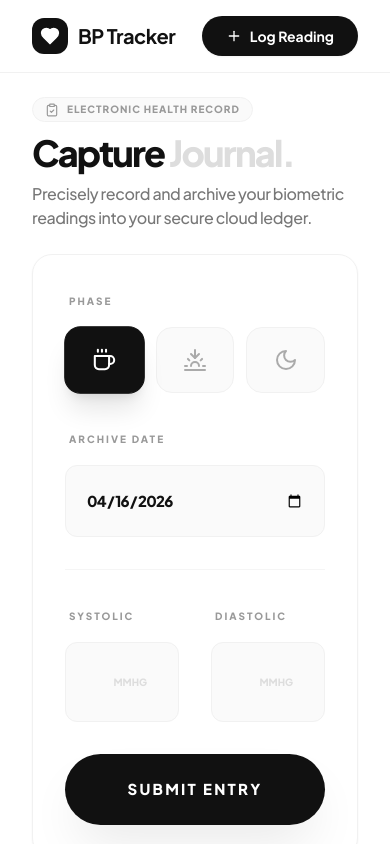
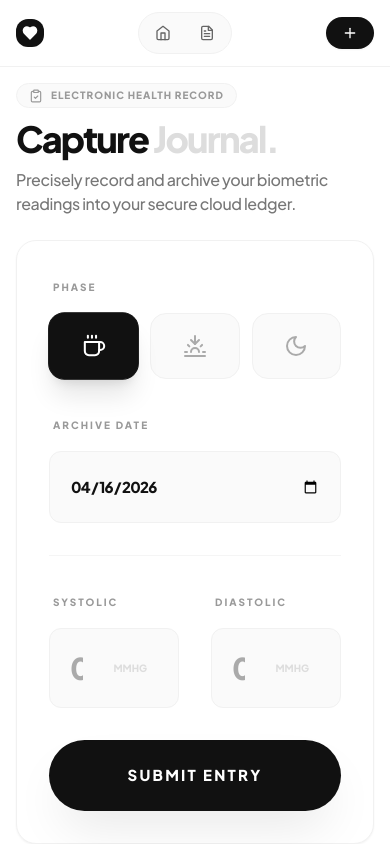
Before and after one commit to adeshasur/Personal-Blood-Pressure-Tracker, a React (Create React App) app: page /log in a window 390 px wide. Built offline with nearby package versions, Linux system fonts and the light colour scheme; no server answers; the database is empty.

Commit message:
style: improve mobile responsiveness in layout and dashboard

```diff
--- a/src/App.jsx
+++ b/src/App.jsx
@@ -11,7 +11,7 @@ const NavLink = ({ to, children }) => {
   return (
     <Link
       to={to}
-      className={`flex items-center gap-2 px-5 py-2.5 text-sm font-semibold rounded-full transition-all duration-300 ${
+      className={`flex items-center gap-1.5 sm:gap-2 px-3 sm:px-5 py-2 sm:py-2.5 text-xs sm:text-sm font-semibold rounded-full transition-all duration-300 ${
         isActive
           ? 'text-white bg-[#111111]'
           : 'text-[#666666] hover:text-[#111111] hover:bg-[#FAFAFA]'
@@ -28,35 +28,35 @@ function App() {
       <div className="h-screen w-full bg-white flex flex-col overflow-hidden">
         {/* Minimal Navigation */}
         <nav className="flex-shrink-0 sticky top-0 z-50 bg-white/80 backdrop-blur-md border-b border-[#F1F1F1]">
-          <div className="w-full px-8 md:px-12 py-4 flex items-center justify-between">
+          <div className="w-full px-4 sm:px-8 md:px-12 py-3 sm:py-4 flex items-center justify-between">
 
             {/* Logo */}
-            <Link to="/" className="flex items-center gap-2.5 group">
-              <div className="p-2 bg-[#111111] text-white rounded-xl group-hover:scale-105 transition-transform duration-300">
-                <Heart className="w-5 h-5 fill-current" />
+            <Link to="/" className="flex items-center gap-2 sm:gap-2.5 group">
+              <div className="p-1.5 sm:p-2 bg-[#111111] text-white rounded-xl group-hover:scale-105 transition-transform duration-300">
+                <Heart className="w-4 h-4 sm:w-5 sm:h-5 fill-current" />
               </div>
-              <span className="font-bold text-xl tracking-tight text-[#111111]">BP Tracker</span>
+              <span className="hidden sm:block font-bold text-lg sm:text-xl tracking-tight text-[#111111]">BP Tracker</span>
             </Link>
 
             {/* Navigation Links */}
-            <div className="hidden md:flex items-center gap-1 p-1 bg-[#FAFAFA] rounded-full border border-[#F1F1F1]">
+            <div className="flex items-center gap-1 p-1 bg-[#FAFAFA] rounded-full border border-[#F1F1F1]">
               <NavLink to="/">
                 <Home className="w-4 h-4" />
-                Dashboard
+                <span className="hidden sm:block">Dashboard</span>
               </NavLink>
               <NavLink to="/report">
                 <FileText className="w-4 h-4" />
-                Report
+                <span className="hidden sm:block">Report</span>
               </NavLink>
             </div>
 
             {/* Log Action */}
             <Link
               to="/log"
-              className="flex items-center gap-2 px-6 py-2.5 bg-[#111111] text-white rounded-full font-bold text-sm hover:bg-[#333333] transition-all duration-300 active:scale-95 shadow-sm"
+              className="flex items-center gap-1.5 sm:gap-2 px-4 sm:px-6 py-2 sm:py-2.5 bg-[#111111] text-white rounded-full font-bold text-xs sm:text-sm hover:bg-[#333333] transition-all duration-300 active:scale-95 shadow-sm"
             >
               <Plus className="w-4 h-4" />
-              Log Reading
+              <span className="hidden sm:block">Log</span>
             </Link>
           </div>
         </nav>
--- a/src/components/Dashboard.jsx
+++ b/src/components/Dashboard.jsx
@@ -55,7 +55,7 @@ export const Dashboard = () => {
           </div>
         </div>
 
-        <div className="grid grid-cols-1 md:grid-cols-2 gap-6">
+        <div className="grid grid-cols-2 md:grid-cols-2 gap-4 sm:gap-6">
           <StatBox
             label="Avg Systolic"
             value={avgSystolic}
@@ -81,7 +81,7 @@ export const Dashboard = () => {
           <p className="text-xl font-black text-[#111111] tracking-tight">Frequency Compliance</p>
         </div>
 
-        <div className="grid grid-cols-1 md:grid-cols-3 gap-6">
+        <div className="grid grid-cols-1 sm:grid-cols-2 lg:grid-cols-3 gap-4 sm:gap-6">
           {[
             { label: 'Morning', time: '08:30 AM', reading: morningReading },
             { label: 'Evening', time: '18:30 PM', reading: eveningReading },
--- a/src/components/HistoryList.jsx
+++ b/src/components/HistoryList.jsx
@@ -23,44 +23,44 @@ const SlotRow = ({ slot, reading, onDelete }) => {
 
   if (isEmpty) {
     return (
-      <div className="flex items-center gap-4 px-6 py-4 border-b border-[#F5F5F5] last:border-0 opacity-50">
-        <div className="w-1.5 h-1.5 rounded-full bg-[#EEEEEE]" />
-        <span className="text-[11px] font-bold text-[#999999] uppercase tracking-wider w-20">
+      <div className="flex flex-wrap sm:flex-nowrap items-center gap-2 sm:gap-4 px-4 sm:px-6 py-3 sm:py-4 border-b border-[#F5F5F5] last:border-0 opacity-50">
+        <div className="w-1.5 h-1.5 rounded-full bg-[#EEEEEE] hidden sm:block" />
+        <span className="text-[10px] sm:text-[11px] font-bold text-[#999999] uppercase tracking-wider w-auto sm:w-20">
           {slot.category}
         </span>
         <div className="flex items-center gap-2 flex-1">
-          <span className="text-[10px] font-bold text-[#EEEEEE] uppercase tracking-[0.2em]">
+          <span className="text-[9px] sm:text-[10px] font-bold text-[#EEEEEE] uppercase tracking-[0.2em]">
             No Record
           </span>
         </div>
-        <span className="text-[10px] font-bold text-[#EEEEEE] tracking-tight">{slot.time}</span>
+        <span className="text-[9px] sm:text-[10px] font-bold text-[#EEEEEE] tracking-tight">{slot.time}</span>
       </div>
     );
   }
 
   return (
-    <div className={`group flex items-center gap-4 px-6 py-4 border-b border-[#F5F5F5] last:border-0 transition-all`}>
-      <div className={`w-1.5 h-1.5 rounded-full ${status.dot}`} />
+    <div className={`group flex flex-wrap sm:flex-nowrap items-center gap-2 sm:gap-4 px-4 sm:px-6 py-3 sm:py-4 border-b border-[#F5F5F5] last:border-0 transition-all`}>
+      <div className={`w-1.5 h-1.5 rounded-full ${status.dot} hidden sm:block`} />
 
-      <span className="text-[11px] font-bold text-[#999999] uppercase tracking-wider w-20">
+      <span className="text-[10px] sm:text-[11px] font-bold text-[#999999] uppercase tracking-wider w-auto sm:w-16 md:w-20">
         {slot.category}
       </span>
 
-      <div className="flex items-baseline gap-1.5 flex-1">
-        <span className={`text-2xl font-extrabold tracking-tighter text-[#111111]`}>
+      <div className="flex items-baseline gap-1 sm:gap-1.5 flex-1">
+        <span className={`text-xl sm:text-2xl font-extrabold tracking-tighter text-[#111111]`}>
           {reading.systolic}
           <span className="text-[#DDDDDD] mx-0.5 font-light">/</span>
           {reading.diastolic}
         </span>
-        <span className="text-[10px] font-bold text-[#BBBBBB] uppercase">mmHg</span>
+        <span className="text-[9px] sm:text-[10px] font-bold text-[#BBBBBB] uppercase">mmHg</span>
       </div>
 
-      <div className="flex items-center gap-6">
-        <span className={`text-[9px] font-extrabold uppercase tracking-widest px-2.5 py-1 rounded-full ${status.badge} w-32 text-center shadow-sm`}>
+      <div className="flex items-center gap-2 sm:gap-6">
+        <span className={`text-[8px] sm:text-[9px] font-extrabold uppercase tracking-widest px-2 py-1 sm:px-2.5 sm:py-1 rounded-full ${status.badge} w-24 sm:w-32 text-center shadow-sm`}>
           {status.label}
         </span>
 
-        <div className="opacity-0 group-hover:opacity-100 transition-all">
+        <div className="opacity-100 sm:opacity-0 group-hover:opacity-100 transition-all">
           <button
             onClick={() => onDelete(reading.id)}
             className="p-2 rounded-xl bg-white hover:bg-black text-[#CCCCCC] hover:text-white border border-[#F1F1F1] hover:border-black transition-all shadow-sm"
@@ -82,15 +82,15 @@ const DayBlock = ({ dateStr, readings, onDelete }) => {
 
   return (
     <div className="modern-card !p-0 overflow-hidden shadow-sm hover:shadow-md transition-shadow duration-500">
-      <div className="flex items-center gap-4 px-6 py-5 border-b border-[#F1F1F1] bg-[#FAFAFA]/50">
-        <div className="p-2.5 bg-white border border-[#F1F1F1] rounded-2xl shadow-sm text-[#111111]">
-          <CalendarDays className="w-5 h-5" />
+      <div className="flex items-center gap-3 sm:gap-4 px-4 sm:px-6 py-4 sm:py-5 border-b border-[#F1F1F1] bg-[#FAFAFA]/50">
+        <div className="p-2 sm:p-2.5 bg-white border border-[#F1F1F1] rounded-2xl shadow-sm text-[#111111]">
+          <CalendarDays className="w-4 h-4 sm:w-5 sm:h-5" />
         </div>
         <div>
-          <p className="text-base font-extrabold text-[#111111] tracking-tight">{day}</p>
-          <p className="text-[10px] font-bold text-[#777777] uppercase tracking-widest">{week}</p>
+          <p className="text-sm sm:text-base font-extrabold text-[#111111] tracking-tight">{day}</p>
+          <p className="text-[9px] sm:text-[10px] font-bold text-[#777777] uppercase tracking-widest">{week}</p>
         </div>
-        <div className="ml-auto text-[10px] font-black text-[#BBBBBB] uppercase tracking-[0.2em] bg-white px-3 py-1.5 rounded-full border border-[#F1F1F1]">
+        <div className="ml-auto text-[9px] sm:text-[10px] font-black text-[#BBBBBB] uppercase tracking-[0.2em] bg-white px-2 sm:px-3 py-1 sm:py-1.5 rounded-full border border-[#F1F1F1]">
           {readings.length}/3
         </div>
       </div>
--- a/src/index.css
+++ b/src/index.css
@@ -46,7 +46,7 @@
 
   /* Standardized Page Layout */
   .page-container {
-    @apply w-full h-full px-8 md:px-12 py-6 flex flex-col;
+    @apply w-full h-full px-4 sm:px-8 md:px-12 py-4 sm:py-6 flex flex-col;
   }
 
   .header-section {
```
